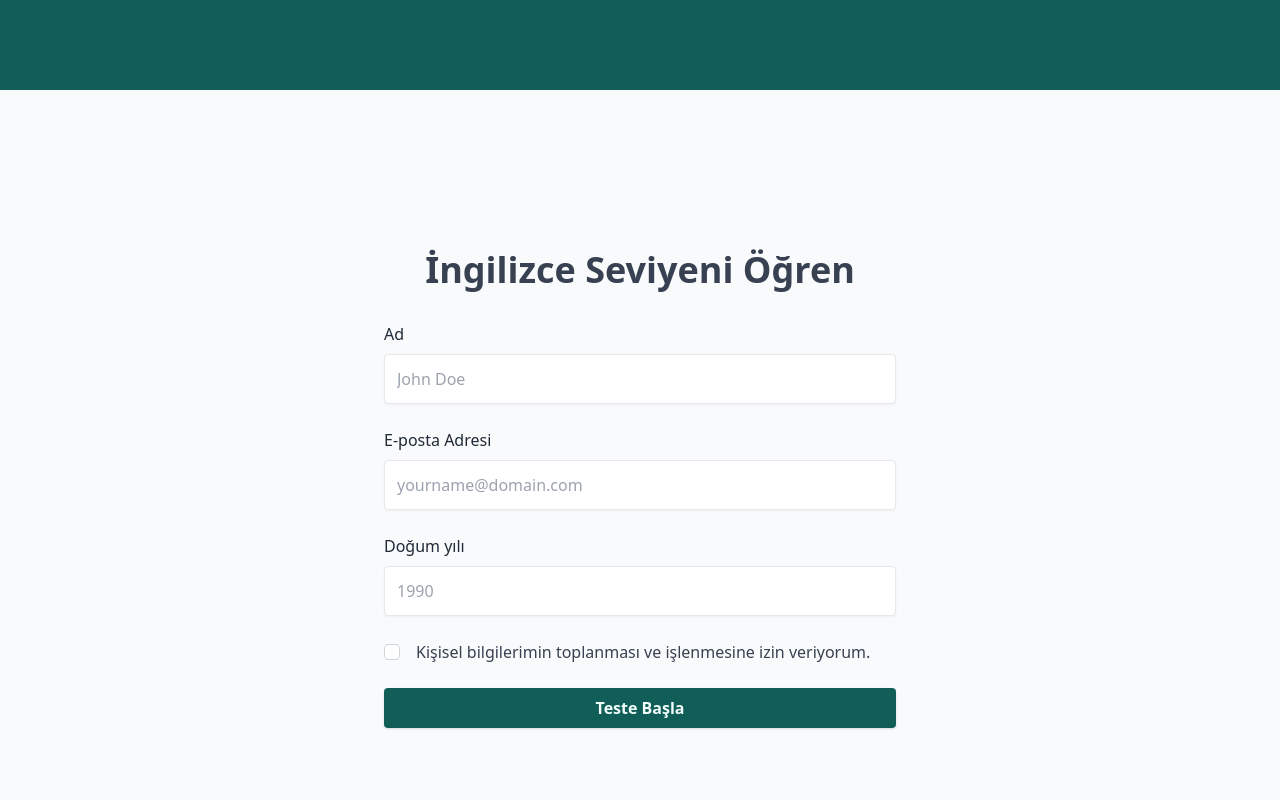
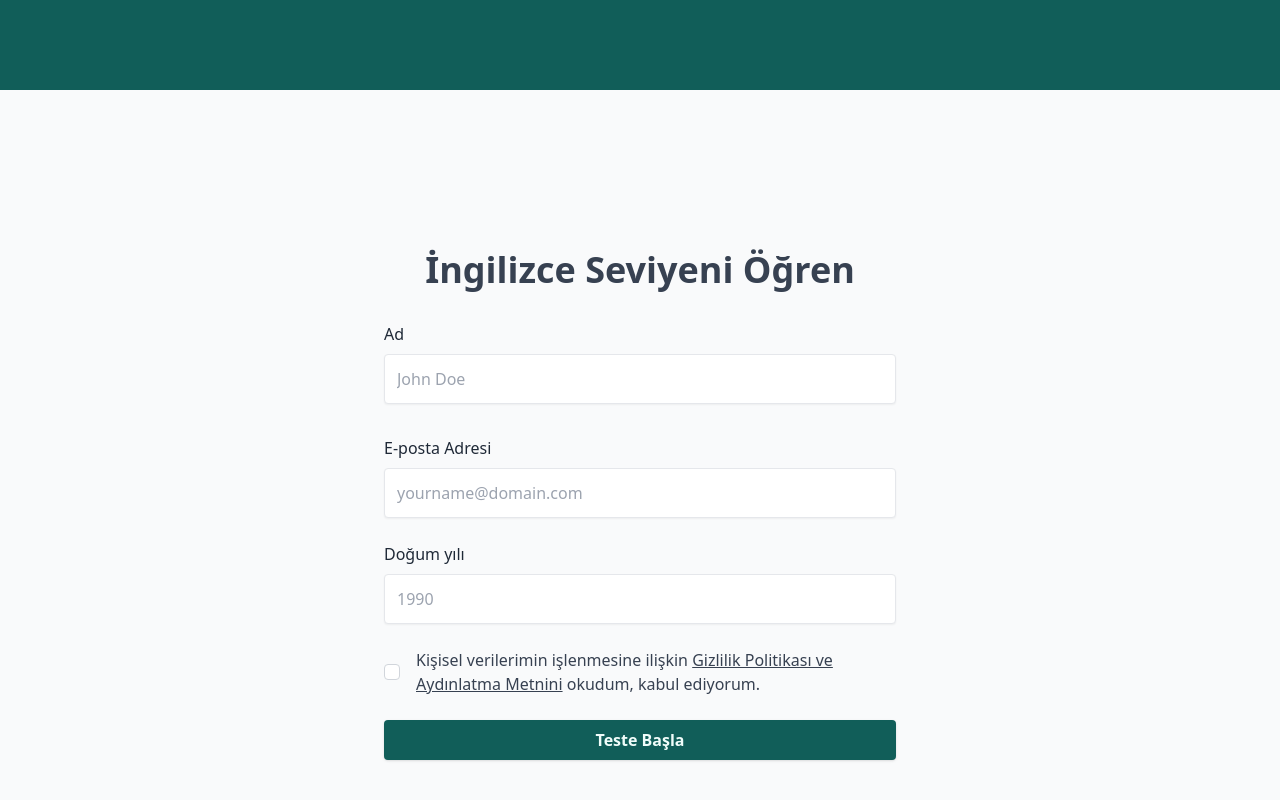
Before and after one commit to annasvst/english-learning-platform, a Next.js app: page / in a window 1280 px wide. Shown: the part 2260-3060 px from the top of the page. Built offline with nearby package versions, Linux system fonts and the light colour scheme.

Commit message:
Enhance StartTestForm: Add consent checkbox with link to privacy policy and improve layout spacing

```diff
--- a/src/app/_landingPageComponents/StartTestForm.tsx
+++ b/src/app/_landingPageComponents/StartTestForm.tsx
@@ -6,6 +6,7 @@ import { Button } from "../_components/Button";
 import { SubmitHandler, useForm } from "react-hook-form";
 import { Checkbox } from "../_components/inputs/Checkbox";
 import { FormError } from "../_components/inputs/FormError";
+import Link from "next/link";
 
 type TestSignUpFormInputs = {
   name: string;
@@ -62,7 +63,7 @@ export const StartTestForm = () => {
           id="form"
           noValidate
         >
-          <div>
+          <div className="my-8">
             <label htmlFor="name" className="block font-medium text-gray-800">
               Ad
             </label>
@@ -81,7 +82,7 @@ export const StartTestForm = () => {
             />
             {errors.name && <FormError>Lütfen adınızı girin</FormError>}
           </div>
-          <div>
+          <div className="my-8">
             <label htmlFor="email" className="block font-medium text-gray-800">
               E-posta Adresi
             </label>
@@ -100,7 +101,7 @@ export const StartTestForm = () => {
             />
             {errors.email && <FormError>{errors.email.message}</FormError>}
           </div>
-          <div>
+          <div className="my-8">
             <label
               htmlFor="birthYear"
               className="block font-medium text-gray-800"
@@ -128,15 +129,22 @@ export const StartTestForm = () => {
               <FormError>{errors.birthYear.message}</FormError>
             )}
           </div>
-          <div>
+          <div className="my-8">
             <Checkbox
               id="consent"
               register={{
                 ...register("consent", {
-                  required: "Bu alan zorunlu",
+                  required: "Bu alan teste katılmak için zorunlu",
                 }),
               }}
-              label="Kişisel bilgilerimin toplanması ve işlenmesine izin veriyorum."
+              label={
+                <span>
+                  Kişisel verilerimin işlenmesine ilişkin{" "}
+                  <Link href="/policies/privacy-policy" target="_blank" className="underline hover:text-teal-800 hover:cursor-pointer">
+                    Gizlilik Politikası ve Aydınlatma Metnini
+                  </Link>{" "}okudum, kabul ediyorum.
+                </span>
+              }
               error={errors?.consent?.message}
             />
           </div>
```
